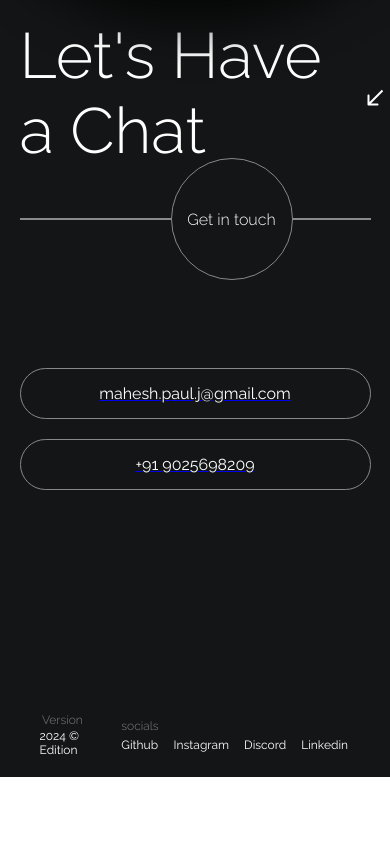
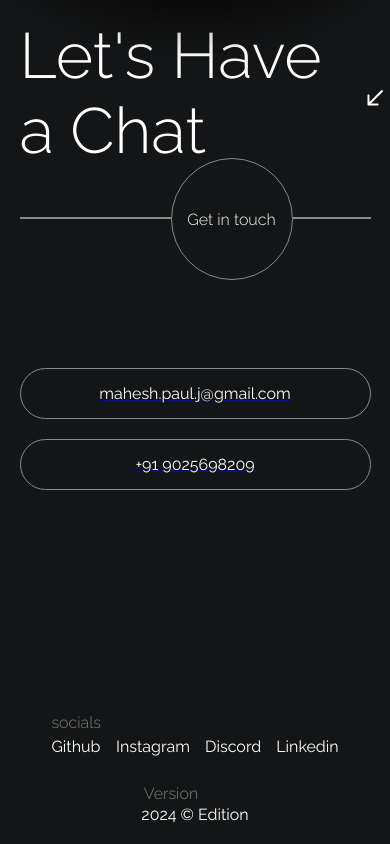
Before and after one commit to CityIsBetter/Website-Portfolio-3.0, a Next.js app: page /About in a window 390 px wide. Shown: the part 3360-4204 px from the top of the page. Before the commit the page ends 4137 px from the top, so only its background shows below. Built offline with nearby package versions, Linux system fonts and the light colour scheme.

Commit message:
responsive fixes

```diff
--- a/src/components/contact/index.jsx
+++ b/src/components/contact/index.jsx
@@ -88,13 +88,13 @@ const Contact = () => {
                     </Magnetic>
                 </div>
                 <div className={styles.info}>
-                    <div>
+                    <div className={styles.v}>
                         <span>
                             <h3>Version</h3>
                             <p>2024 © Edition</p>
                         </span>
                     </div>
-                    <div>
+                    <div className={styles.s}>
                         <span>
                             <h3>socials</h3>
 
--- a/src/components/contact/style.module.scss
+++ b/src/components/contact/style.module.scss
@@ -147,13 +147,24 @@
             justify-content: space-between;
             margin-top: 200px;
             padding: 20px;
+
+            @media (max-width:500px) {
+                    flex-direction: column;
+                    justify-content: center;
+                    align-items: center;
+                    gap: 20px;
+                    .s{
+                        order: 1;
+                    }
+                    .v{
+                        order: 2;
+                    }
+                }
             div{
                 display: flex;
                 gap: 10px;
                 align-items: flex-end;
-                @media (max-width:500px) {
-                    font-size: 12px;
-                }
+
                 a, h3{
                     margin: 0px;
                     padding: 2.5px;
--- a/src/pages/Contact/index.jsx
+++ b/src/pages/Contact/index.jsx
@@ -191,13 +191,13 @@ const Contact = () => {
         }
       </div>
       <div className={styles.info}>
-        <div>
+        <div className={styles.v}>
             <span>
                 <h3>Version</h3>
                 <p>2024 © Edition</p>
             </span>
         </div>
-        <div>
+        <div className={styles.s}>
             <span>
                 <h3>socials</h3>
             <Magnetic>
--- a/src/pages/Contact/style.module.scss
+++ b/src/pages/Contact/style.module.scss
@@ -215,11 +215,25 @@
         justify-content: space-between;
         margin-top: 200px;
         padding: 20px;
+
+        @media (max-width:500px) {
+            flex-direction: column;
+            justify-content: center;
+            align-items: center;
+            gap: 20px;
+            .s{
+                order: 1;
+            }
+            .v{
+                order: 2;
+            }
+        }
         div{
             display: flex;
             gap: 10px;
             align-items: flex-end;
             margin-right: 24px;
+
             a, h3{
                 margin: 0px;
                 padding: 2.5px;
```
Also changed, not shown: src/components/slider/index.jsx (+5 -6 lines), src/components/slider/style.module.scss (+0 -16 lines), src/pages/Works/style.module.scss (+35 -36 lines), src/pages/Works/work/style.module.scss (+40 -144 lines).
